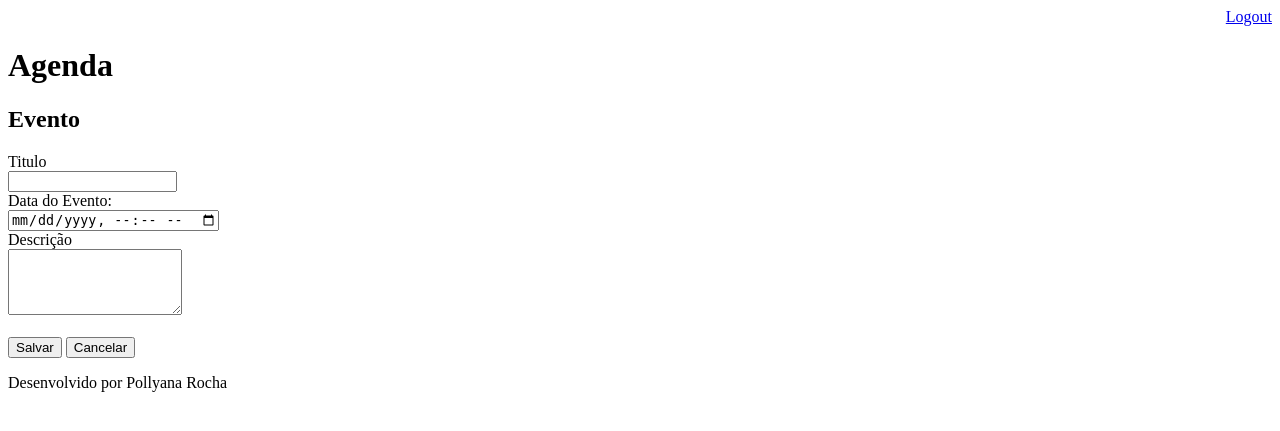
After one commit to pollyanarocha416/Agenda, a Django app: page /agenda/evento/ in a window 1280 px wide. The commit adds this page. Shown: the top 431 px of the page. Run offline with Django 4.2, Linux system fonts and the light colour scheme; a user stored in the database is signed in.

Commit message:
Incluido template para incercao de eventos da agenda. Incluido o gitiginore para iginorar compilados

```diff
--- a/agenda/urls.py
+++ b/agenda/urls.py
@@ -21,6 +21,8 @@ from django.views.generic import RedirectView
 urlpatterns = [
     path('admin/', admin.site.urls),
     path('agenda/', views.lista_eventos),
+    path('agenda/evento/', views.evento),
+    path('agenda/evento/submit', views.submit_evento),
     path('', RedirectView.as_view(url='/agenda/')),
     path('login/', views.login_user),
     path('login/submit', views.submit_login),
--- a/core/views.py
+++ b/core/views.py
@@ -4,6 +4,7 @@ from core.models import Evento
 from django.contrib.auth.decorators import login_required
 from django.contrib.auth import authenticate, login, logout
 from django.contrib import messages
+
 # Create your views here.
 # def index(request):
 #    return redirect('/agenda/')
@@ -32,3 +33,21 @@ def lista_eventos(request):
     evento = Evento.objects.filter(usuario=usuario)
     dados = {'eventos':evento}
     return render(request, 'agenda.html', dados)
+
+@login_required(login_url='/login/')
+def evento(request):
+    return render(request, 'evento.html')
+
+
+@login_required(login_url='/login/')
+def submit_evento(request):
+    if request.POST:
+        titulo = request.POST.get('titulo')
+        data_evento = request.POST.get('data_evento')
+        descricao = request.POST.get('descricao')
+        usuario = request.user
+        Evento.objects.create(titulo=titulo,
+                              data_evento=data_evento,
+                              descricao=descricao,
+                              usuario=usuario)
+    return redirect('/')
--- a/templates/agenda.html
+++ b/templates/agenda.html
@@ -2,6 +2,8 @@
 
 {% block content %}
     <h2>Agendamentos</h2>
+    <a href="evento/">
+    <button type="button">Novo Evento</button></a>
      <ul style="font-size: 18px">
         {% for evento in eventos %}
             <li>{{ evento.titulo }} - {{ evento.get_data_evento }}</li>
--- /dev/null
+++ b/templates/evento.html
@@ -0,0 +1,27 @@
+{% extends "model-page.html" %}
+
+{% block content %}
+
+<h2>Evento</h2>
+
+<form action="submit" method="POST">{% csrf_token %}
+    <label>Titulo</label>
+    <br>
+    <input type="text" name="titulo" size="18">
+    <br>
+    <label>Data do Evento:</label>
+    <br>
+    <input type="datetime-local" name="data_evento">
+    <br>
+
+    <label>Descrição</label>
+    <br>
+    <textarea name="descricao" id="" cols="19" rows="4"></textarea>
+    <br>
+    <br>
+    <button type="submit">Salvar</button>
+    <a href="/">
+        <button type="button">Cancelar</button>
+    </a>
+</form>
+{% endblock %}
```
Also changed, not shown: db.sqlite3, 1 other file.
